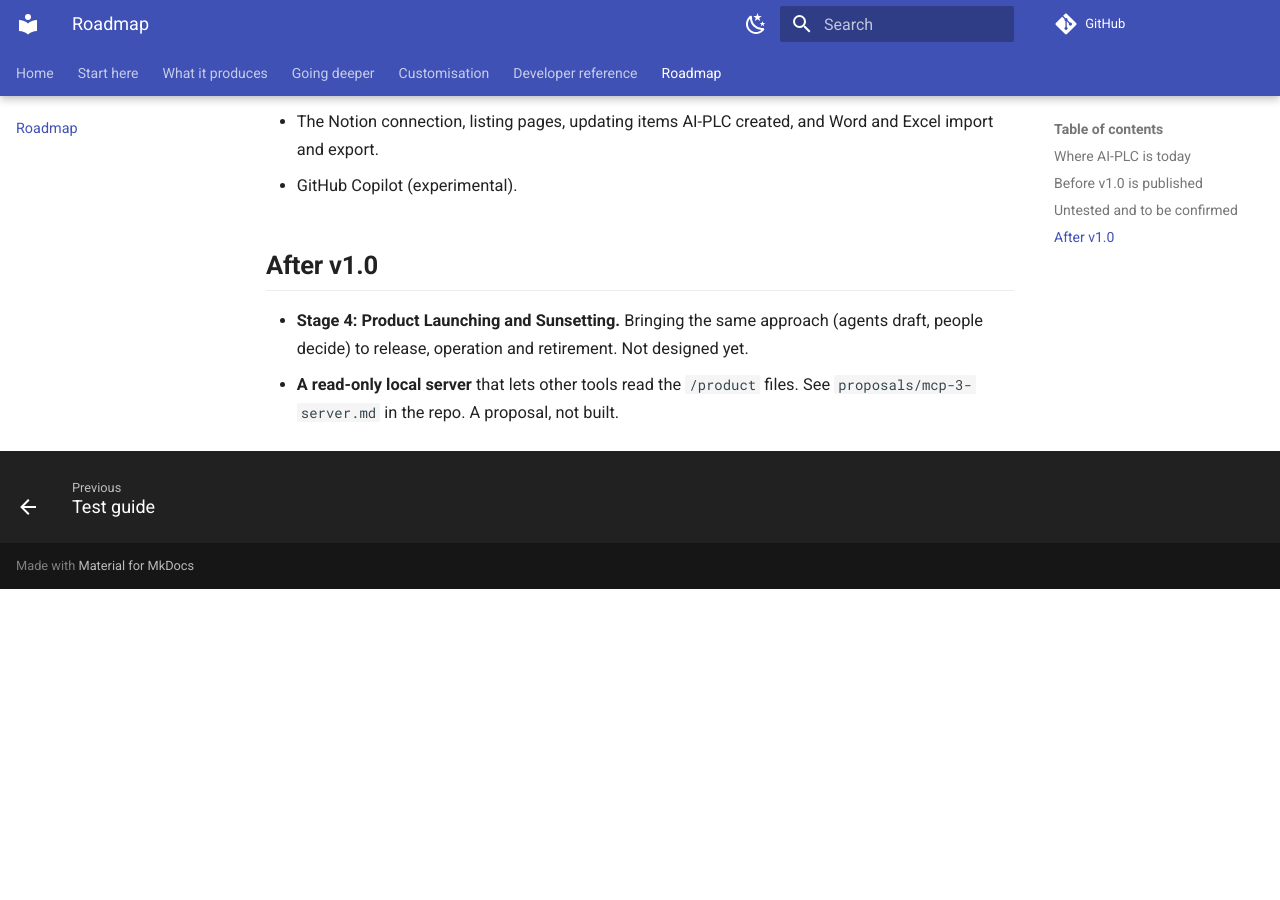
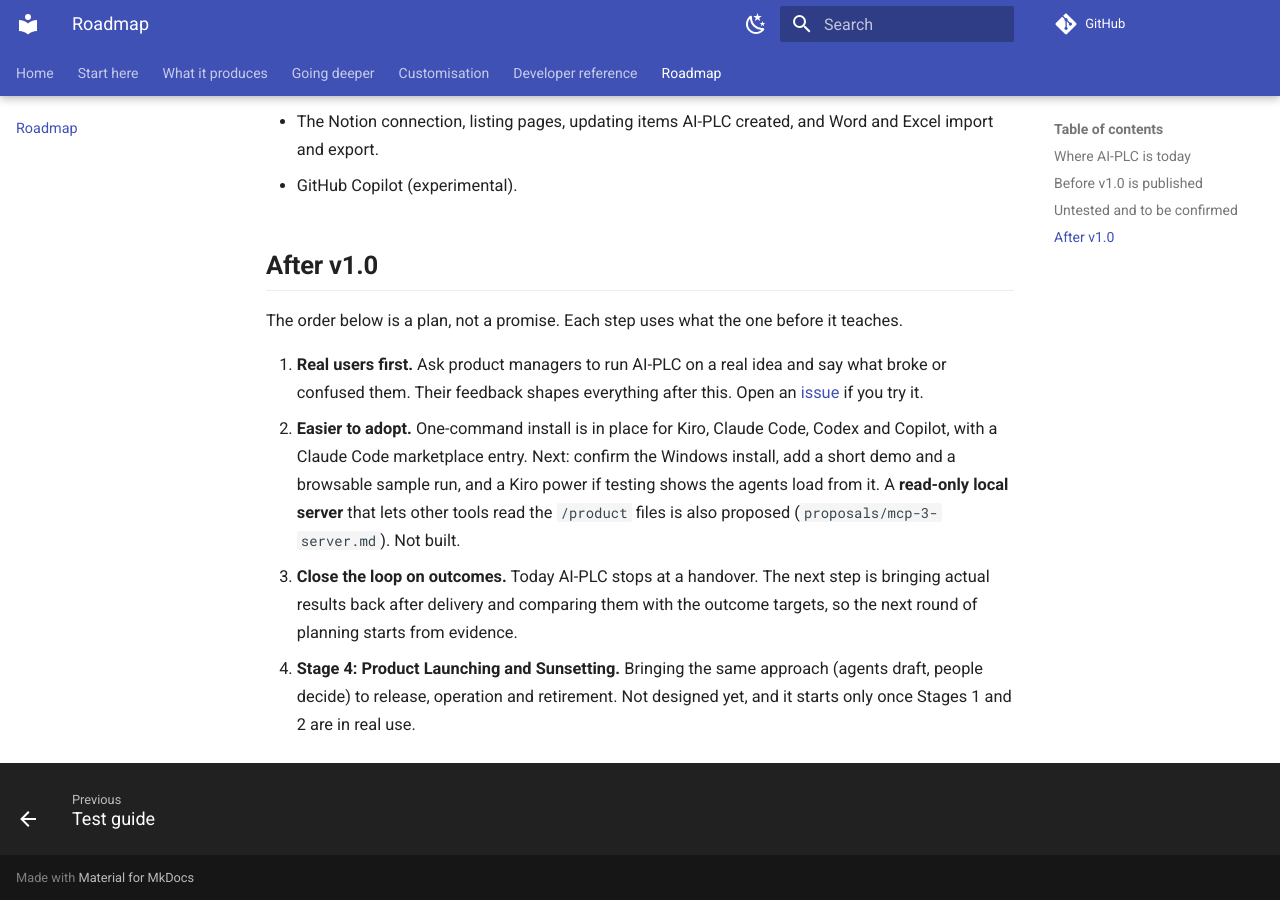
Before and after one commit to lasith-tekly/ai-plc, an MkDocs documentation site: the page built from docs/roadmap.md, in a window 1280 px wide and 900 px high, scrolled down 550 px. Built offline with MkDocs 1.6.1 and Material for MkDocs 9.7.7, drawn with Linux system fonts in a browser that asks for light colours; comment, search, counter and statistics services are not loaded; before the commit the page ends 1139 px from its top, so only the background shows below that.

Commit message:
Roadmap: order after v1.0
Co-Authored-By: Claude Sonnet 5.5 <noreply@anthropic.com>
Claude-Session: https://claude.ai/code/session_01MWPVz2aHoek2etukWYAde9

```diff
--- a/docs/roadmap.md
+++ b/docs/roadmap.md
@@ -12,5 +12,10 @@ Stage 1 (Product Ideation) and Stage 2 (Product Planning) are automated. Stage 3
 - GitHub Copilot (experimental).
 
 ## After v1.0
-- **Stage 4: Product Launching and Sunsetting.** Bringing the same approach (agents draft, people decide) to release, operation and retirement. Not designed yet.
-- **A read-only local server** that lets other tools read the `/product` files. See `proposals/mcp-3-server.md` in the repo. A proposal, not built.
+
+The order below is a plan, not a promise. Each step uses what the one before it teaches.
+
+1. **Real users first.** Ask product managers to run AI-PLC on a real idea and say what broke or confused them. Their feedback shapes everything after this. Open an [issue](https://github.com/lasith-tekly/ai-plc/issues/new/choose) if you try it.
+2. **Easier to adopt.** One-command install is in place for Kiro, Claude Code, Codex and Copilot, with a Claude Code marketplace entry. Next: confirm the Windows install, add a short demo and a browsable sample run, and a Kiro power if testing shows the agents load from it. A **read-only local server** that lets other tools read the `/product` files is also proposed (`proposals/mcp-3-server.md`). Not built.
+3. **Close the loop on outcomes.** Today AI-PLC stops at a handover. The next step is bringing actual results back after delivery and comparing them with the outcome targets, so the next round of planning starts from evidence.
+4. **Stage 4: Product Launching and Sunsetting.** Bringing the same approach (agents draft, people decide) to release, operation and retirement. Not designed yet, and it starts only once Stages 1 and 2 are in real use.
```
Also changed, not shown: DECISIONS.md (+4 -0 lines).
